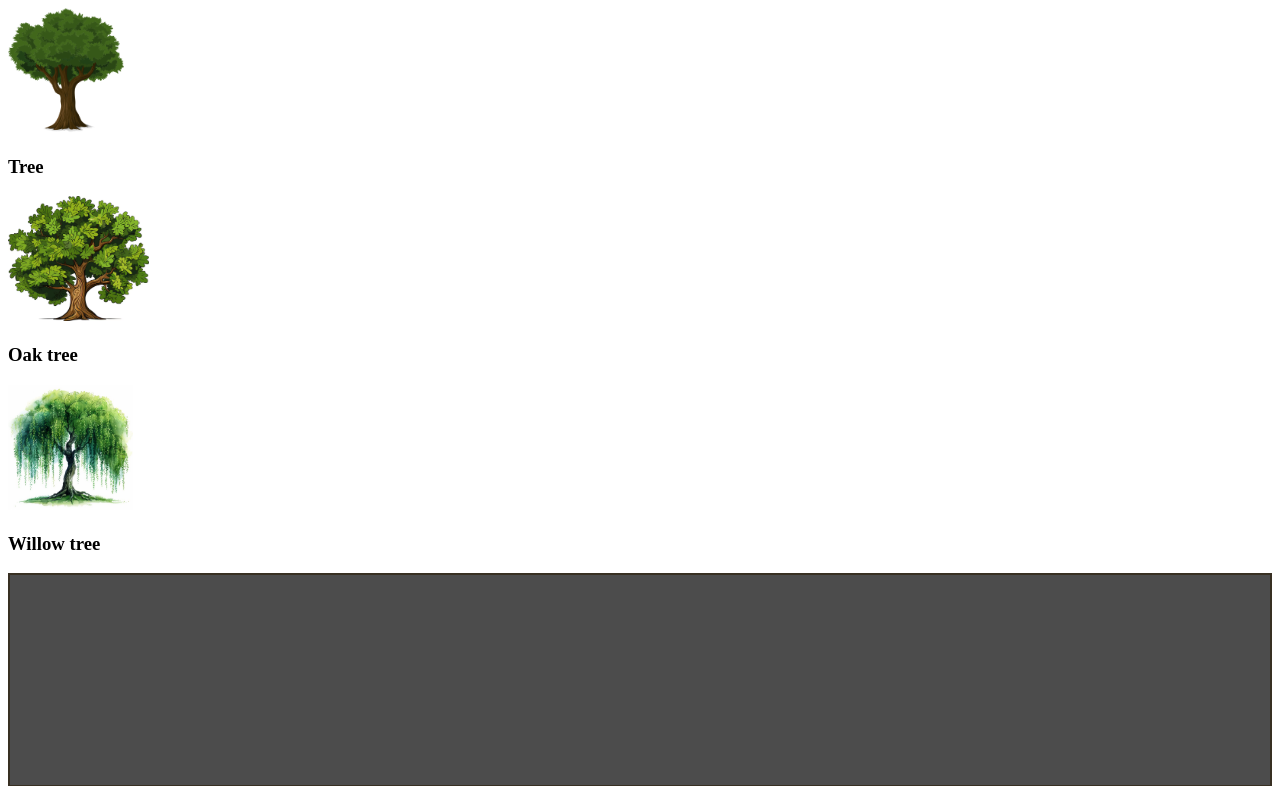
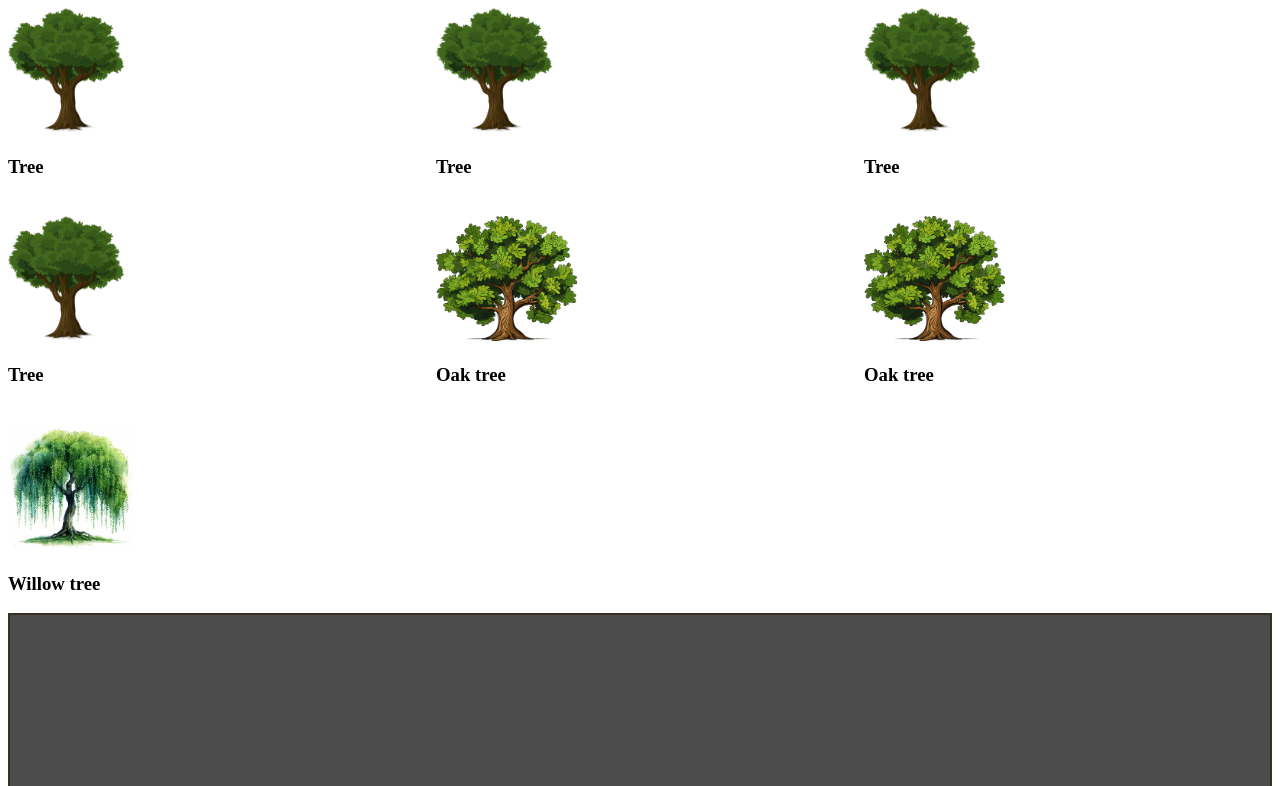
Before and after one commit to Nbelman1/final-project-u2-chopscape, a React (Vite) app in the folder chopscape/: page /game in a window 1280 px wide. Shown: the top 786 px of the page. Built offline with nearby package versions, Linux system fonts and the light colour scheme.

Commit message:
Rendered multiple trees, verified independent chop logic

```diff
--- a/chopscape/src/App.jsx
+++ b/chopscape/src/App.jsx
@@ -96,7 +96,7 @@ function App() {
     if (unlockedTree) {
       handleAddMessage(`You can now cut down ${unlockedTree.tree}s.`);
     }
-}
+  }
 
   return (
     <BrowserRouter>
--- a/chopscape/src/components/GameInterface/GameInterface.css
+++ b/chopscape/src/components/GameInterface/GameInterface.css
@@ -3,3 +3,11 @@
     width: auto;
     max-width: fit-content;
 }
+
+.tree-grid {
+    display: grid;
+    grid-template-columns: repeat(3, 1fr);
+    grid-auto-rows: min-content;
+    gap: 20px;
+    min-height: 100%;
+}
--- a/chopscape/src/components/GameInterface/components/GameInterface.jsx
+++ b/chopscape/src/components/GameInterface/components/GameInterface.jsx
@@ -1,18 +1,22 @@
-import { useRef, useState } from 'react';
 import Tree from './Tree';
-import MessageLog from '../../UserInterface/InterfaceTabs/MessageLog';
 import { LOGS } from '../../../data/logs';
-import { CHOP_CHANCES } from '../../../data/chop-chance';
-import { determineLevel } from '../utils/woodcuttingUtils';
-import { hasLevel } from '../utils/woodcuttingUtils';
 
-const GameInterface = ({ inventory, messages, onAddToInventory, onAddMessage, woodcuttingExp, onGainExp, onStartGlobalChop, onStopGlobalChop, currentLevel, isChoppingRef }) => {
+const GameInterface = ({ inventory, onAddToInventory, onAddMessage, onGainExp, onStartGlobalChop, onStopGlobalChop, currentLevel, isChoppingRef }) => {
+
+    // render 4 Trees, 2 Oak trees, 1 Willow tree
+    const forest = ["Tree", "Tree", "Tree", "Tree", "Oak tree", "Oak tree", "Willow tree"];
 
     return (
-        <>
-            {LOGS.map((treeObj, index) => (
+        <div className='tree-grid'>
+            {forest.map((treeName, index) => {
+                console.log(`Rendering tree ${index}: ${treeName}`);
+                const treeObj = LOGS.find(el => el.tree === treeName);
+
+                if (!treeObj) return null;
+
+                return (
                     <Tree
-                    key={`{treeObj.tree}-${index}`}
+                        key={`${treeName}-${index}`}
                         treeData={treeObj}
                         currentLevel={currentLevel}
                         inventory={inventory}
@@ -23,8 +27,9 @@ const GameInterface = ({ inventory, messages, onAddToInventory, onAddMessage, wo
                         onStartGlobalChop={onStartGlobalChop}
                         onStopGlobalChop={onStopGlobalChop}
                     />
-            ))}
-        </>
+                );
+            })}
+        </div>
     );
 };
 
```
Lines whose indentation alone changed are shown as unchanged.
